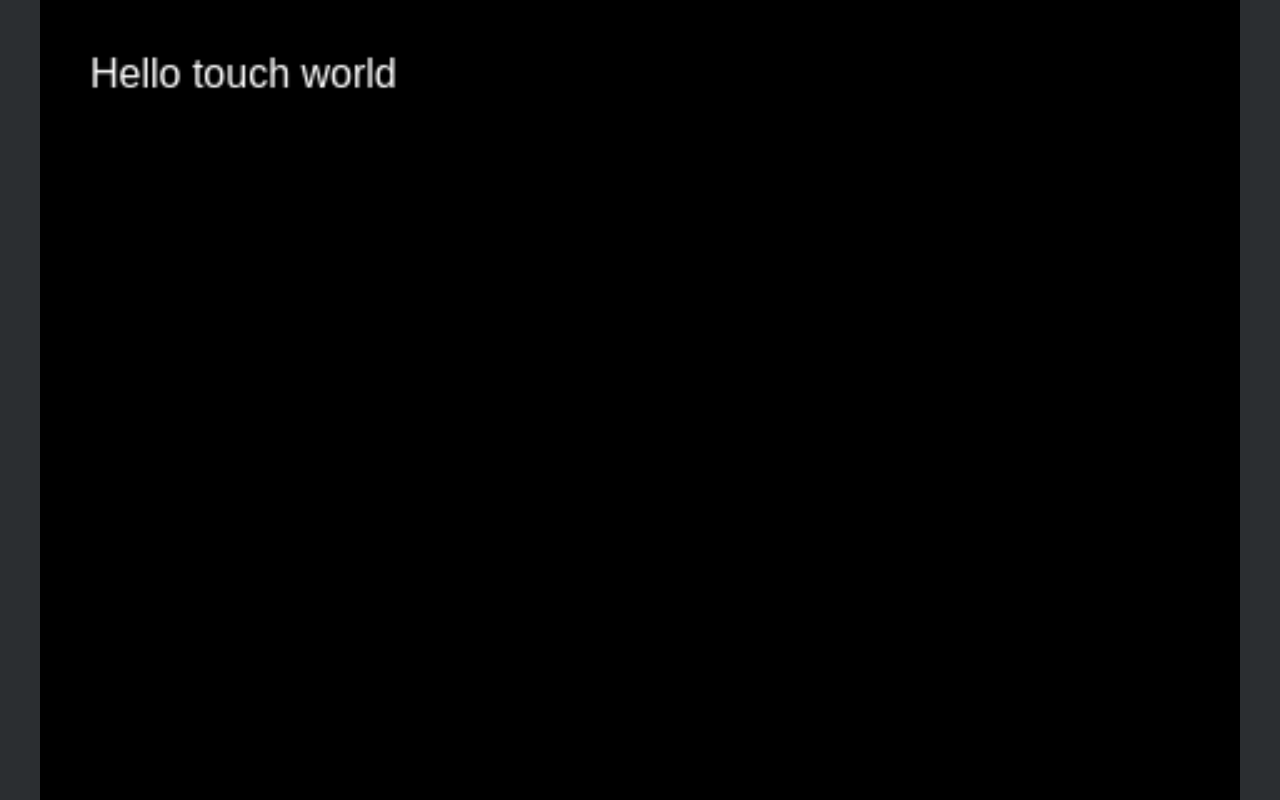
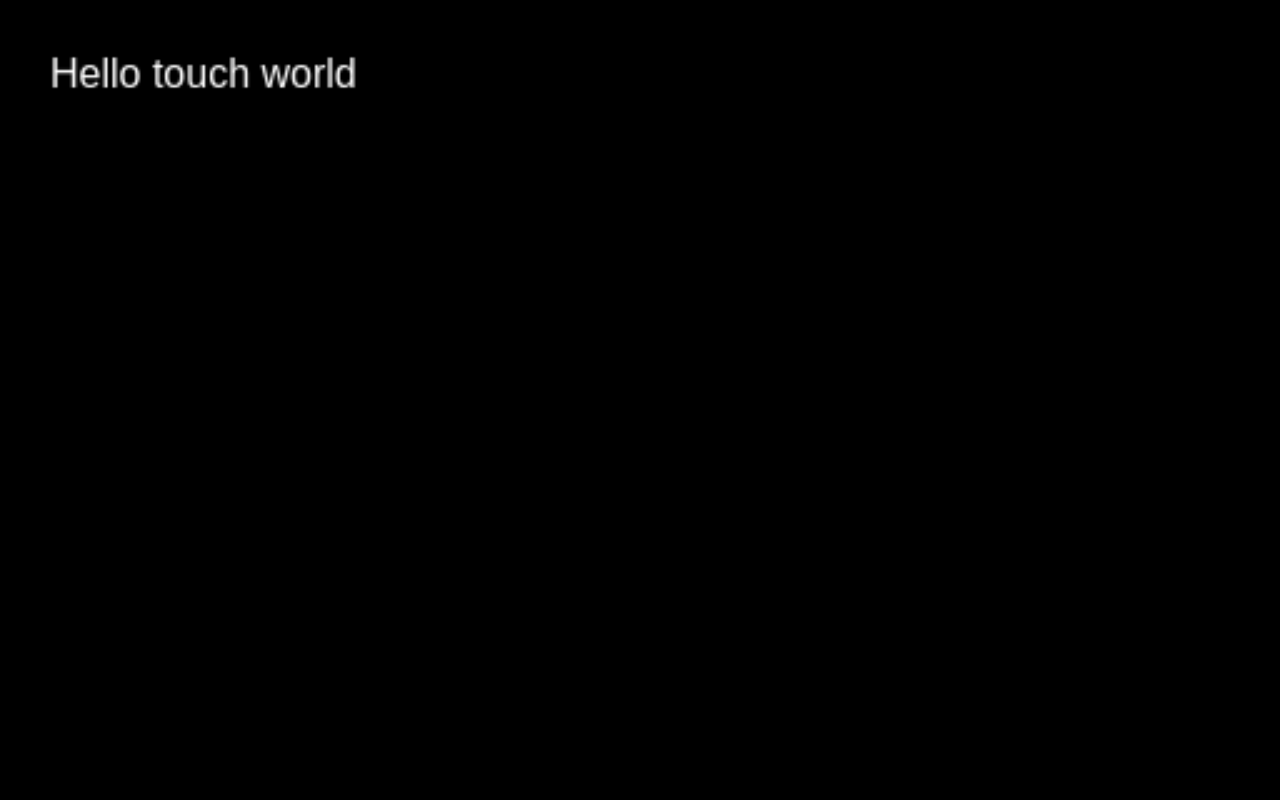
Before and after one commit to EnclaveGames/Touch-Event-Horizon, a plain HTML site: page index.html in a window 1280 px wide. Drawn offline with Linux system fonts and the light colour scheme.

Commit message:
scaling of the canvas

```diff
--- a/index.html
+++ b/index.html
@@ -13,7 +13,8 @@
 <body>
 <script>
 (function() {
-	var game = new Phaser.Game(480, 320, Phaser.CANVAS);
+	var game = new Phaser.Game(Math.ceil(320*window.innerWidth/window.innerHeight), 320, Phaser.CANVAS);
+	// var game = new Phaser.Game(480, 320, Phaser.CANVAS);
 	game.state.add('Boot', Touch.Boot);
 	game.state.add('Preloader', Touch.Preloader);
 	game.state.add('MainMenu', Touch.MainMenu);
--- a/src/Boot.js
+++ b/src/Boot.js
@@ -10,6 +10,7 @@ Touch.Boot.prototype = {
 	},
 	create: function() {
 		this.game.scale.scaleMode = Phaser.ScaleManager.SHOW_ALL;
+		this.game.scale.setScreenSize(true);
 		this.game.scale.pageAlignHorizontally = true;
 		this.game.scale.pageAlignVertically = true;
 		this.game.state.start('Preloader');
```
